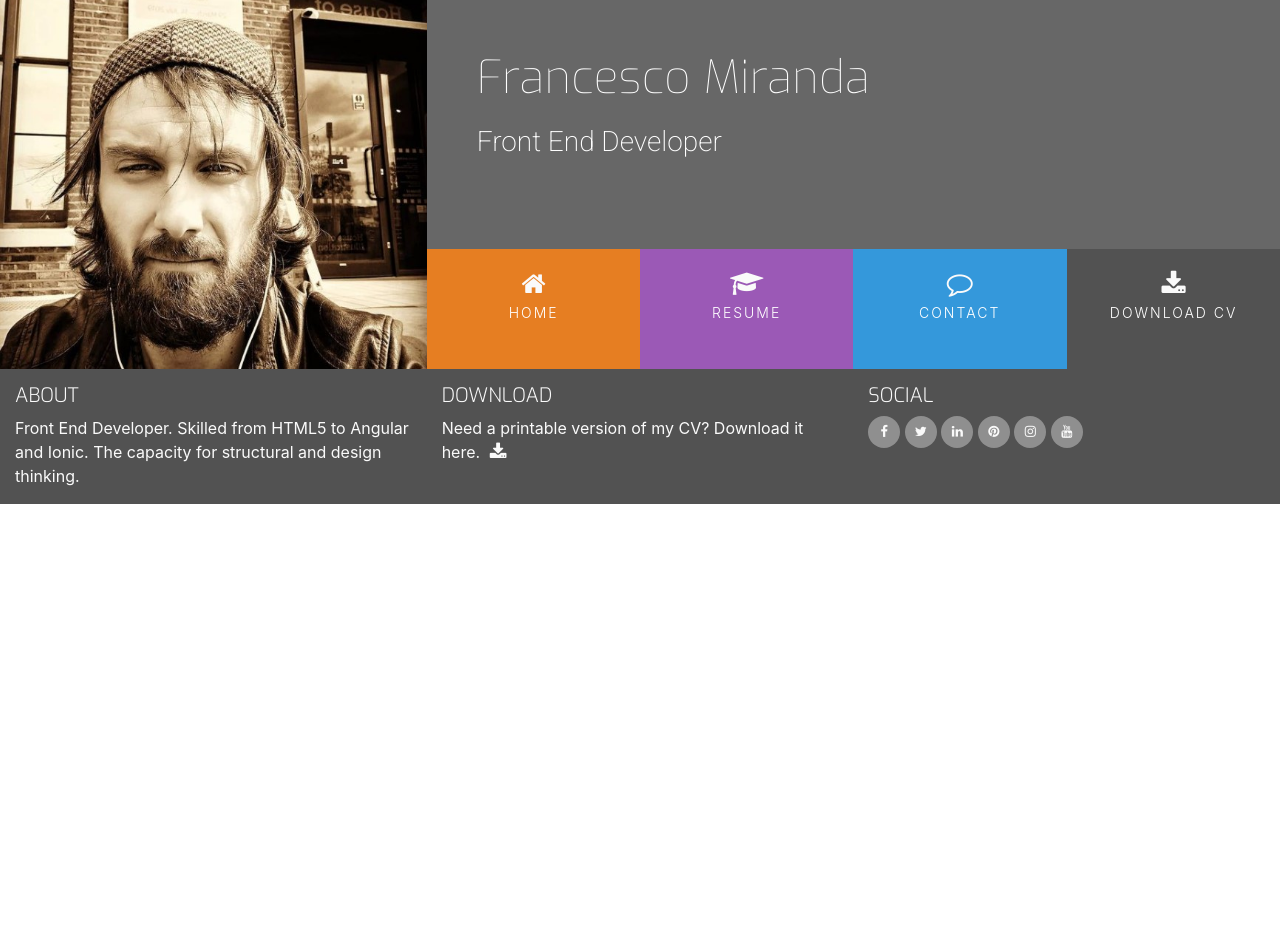
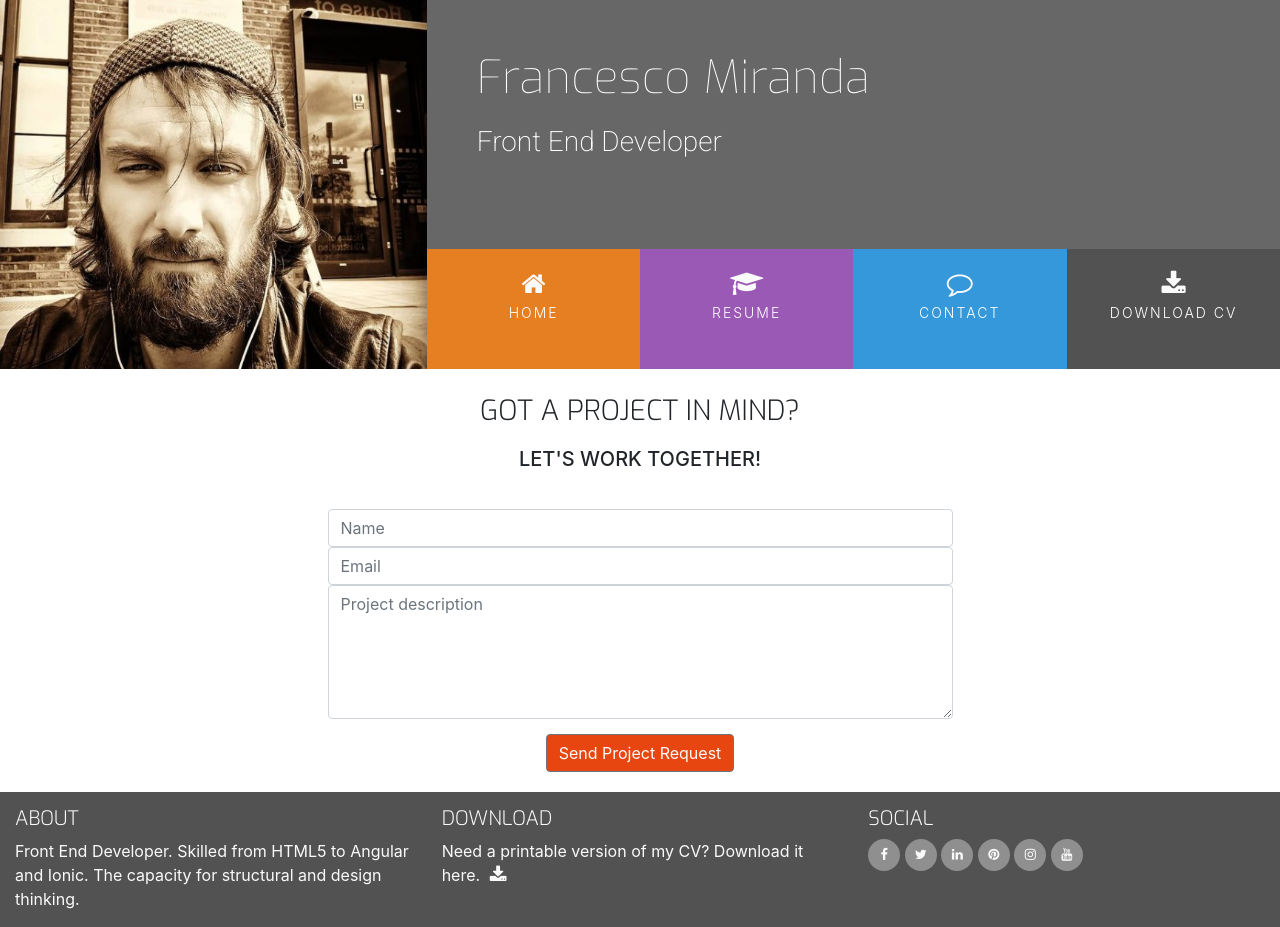
Before and after one commit to Babalu2017/my-resume, a plain HTML site: page contact.html in a window 1280 px wide. Before the commit the page ends 800 px from the top, so only its background shows below. Drawn offline with nearby package versions, Linux system fonts and the light colour scheme.

Commit message:
contact form and download section

```diff
--- a/assets/css/style.css
+++ b/assets/css/style.css
@@ -49,6 +49,10 @@
     font-weight: 300;
     margin-top: 25px;
     margin-bottom: 40px;
+}
+
+.bg-color-contact {
+background-color: #fff;
 }
 
 /* ----------------------------------------Special paddings/margins/text */
@@ -352,3 +356,36 @@ footer {
 .history-items {
     margin-bottom: 30px;
 }
+
+/* ----------------------------------------Contact Form */
+
+.contact-heading {
+    font-family: "Exo", sans-serif;
+    font-weight: 300;
+    margin-top: 25px;
+    margin-bottom: 20px;
+}
+
+.center-form {
+    padding-top: 10px;
+    margin: 0 auto;
+    max-width: 70%;
+}
+
+button[type="submit"] {
+    margin-top: 15px;
+    margin-bottom: 20px;
+    color: #fafafa;
+    background-color: #e84610;
+}
+
+/* ----------------------------------------Media Queries */
+
+@media(min-width: 992px) {
+    .center-form {
+        padding-top: 30px;
+        min-height: 240px;
+        margin: 0 auto;
+        max-width: 50%;
+    }
+}
--- a/contact.html
+++ b/contact.html
@@ -34,7 +34,7 @@
                                 <a href="contact.html" class="hvr-sweep-to-bottom"><i class="fa fa-comment-o" aria-hidden="true"></i><span>Contact</span></a>
                             </li>
                             <li class="col-6 col-sm-3 list-inline-item ui-menu-color-download menuitem">
-                                <a href="#" class="hvr-sweep-to-bottom"><i class="fa fa-download" aria-hidden="true"></i><span>Download CV</span></a>
+                                <a href="assets/cv/Francesco Miranda_CV_IT 2021 (2).pdf" class="hvr-sweep-to-bottom" target="_blank"><i class="fa fa-download" aria-hidden="true"></i><span>Download CV</span></a>
                             </li>
                         </ul>
                     </div>
@@ -42,8 +42,25 @@
             </div>
         </div>
     </header>
-    <section>
-
+    <section class="container-fluid">
+        <div class="row bg-color-contact">
+                <div class="col">
+                <h3 class="contact-heading uppercase text-center">Got a project in mind?</h3>
+                <h5 class="uppercase text-center">Let's work together!</h5>
+                <div class="center-form">
+                    <form>
+                        <input type="text" name="name" id="fullname" class="form-control" placeholder="Name" required>
+                        <input type="text" name="email" id="emailaddress" class="form-control" placeholder="Email" required>
+                        <textarea name="projectsummary" id="projectsummary" rows="5" class="form-control" placeholder="Project description" required></textarea>
+                        <div class="form-row text-center">
+                            <div class="col">
+                                <button type="submit" class="btn btn-secondary">Send Project Request</button>
+                            </div>
+                        </div>
+                    </form>
+                </div>
+            </div>
+        </div>
     </section>
     <footer class="container-fluid">
         <div class="row footer-detail">
@@ -90,7 +107,7 @@
                         </a>
                     </li>
                     <li class="list-inline-item">
-                        <a href="#" target="_blank">
+                        <a href="assets/cv/Francesco Miranda_CV_IT 2021 (2).pdf" target="_blank">
                             <i class="fa fa-pinterest" aria-hidden="true"></i>
                             <span class="sr-only">
                                 Pinterest
```
Also changed, not shown: index.html (+2 -2 lines), resume.html (+2 -2 lines), 1 other file.
